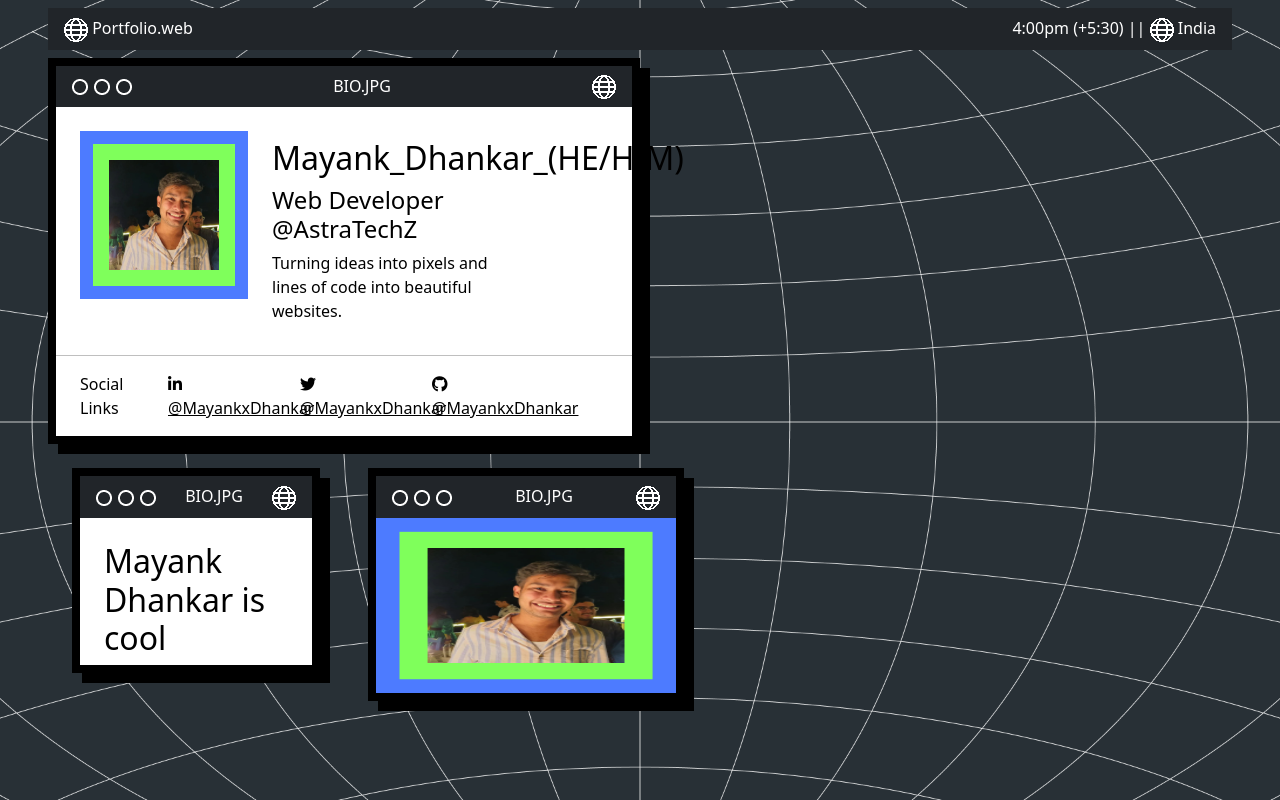
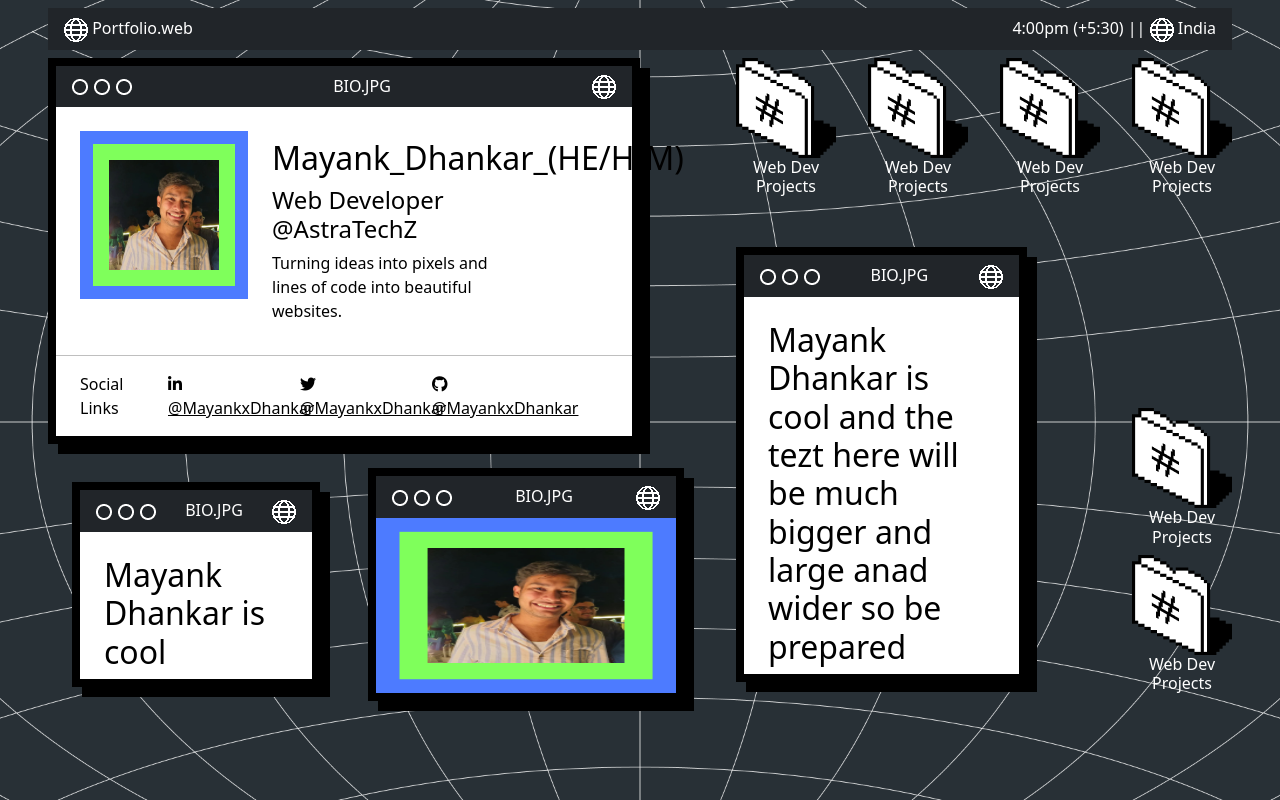
Before and after one commit to mayankdhnkr/mayank-portfolio, a Django app: template homepage/templates/homepage/home.html in a window 1280 px wide. Run offline with Django 4.2, Linux system fonts and the light colour scheme; the template is opened without the code that fills it, so the values that code supplies are empty; some libraries are stand-ins or nearby versions.

Commit message:
Right Side Done

```diff
--- a/homepage/templates/homepage/base.html
+++ b/homepage/templates/homepage/base.html
@@ -33,6 +33,13 @@
             .pic{
                 height:250px;
             }
+            .folders{
+                width:100px;
+                text-align:center;
+            }
+            .rightlower{
+                height:100%;
+            }
         </style>
     </head>
     <body>
--- a/homepage/templates/homepage/home.html
+++ b/homepage/templates/homepage/home.html
@@ -63,7 +63,7 @@
                 <div class="d-flex">
 
                     {% comment %} LEft lower Left {% endcomment %}
-                    <div class="col-lg-6 px-4 pt-4">
+                    <div class="col-lg-6 px-4 pt-4 align-self-center">
                         <div class="d-flex flex-column bg-white text-black windowborder">
                             {% comment %} Ribbon {% endcomment %}
                             <div id="ribbon" class="d-flex justify-content-between bg-dark py-2 text-white">
@@ -94,8 +94,68 @@
                         </div>
                     </div>
                 </div>
+            </div>
+            {% comment %} Right {% endcomment %}
+            <div class="col-lg-6">
 
-            {% comment %} Right {% endcomment %}
+                <div class="d-flex flex-column h-100">
+
+                    <div class="d-flex filegroup justify-content-end">
+                        <div class="folders mx-3">
+                            <img src="{% static 'homepage/folder.png' %}">
+                            <h6>Web Dev Projects</h6>
+                        </div>
+                        <div class="folders mx-3">
+                            <img src="{% static 'homepage/folder.png' %}">
+                            <h6>Web Dev Projects</h6>
+                        </div>
+                        <div class="folders mx-3">
+                            <img src="{% static 'homepage/folder.png' %}">
+                            <h6>Web Dev Projects</h6>
+                        </div>
+                        <div class="folders ms-3">
+                            <img src="{% static 'homepage/folder.png' %}">
+                            <h6>Web Dev Projects</h6>
+                        </div>
+                    </div>
+
+                    <div class="d-flex rightlower ps-5">
+                        {% comment %} Right lower Left {% endcomment %}
+                        <div class="col-lg-8 px-4 pt-4 align-self-center justify-content-center ps-5">
+                            <div class="d-flex flex-column bg-white text-black windowborder">
+                                {% comment %} Ribbon {% endcomment %}
+                                <div id="ribbon" class="d-flex justify-content-between bg-dark py-2 text-white">
+                                    <div class="ribbon-icon ribbon-left ps-3"><img src="{% static 'homepage/button-comp.png' %}" alt=""></div>
+                                    <div class="ribbon-name">BIO.JPG</div>
+                                    <div class="ribbon-date ribbon-right pe-3"><img src="{% static 'homepage/icon-ico.png' %}" alt=""></div>
+                                </div>
+
+                                <div class="d-flex px-4 pt-4">
+                                        <h2>Mayank Dhankar is cool and the tezt here will be much bigger and large anad wider so be prepared</h2>
+                                </div>
+                            </div>
+                        </div>
+
+                        {% comment %} Right lower Right {% endcomment %}
+                        <div class="d-flex col-lg-4 pt-4 justify-content-end">
+                            <div class="d-flex flex-column justify-content-end">
+                                <div class="folders">
+                                    <img src="{% static 'homepage/folder.png' %}">
+                                    <h6>Web Dev Projects</h6>
+                                </div>
+                                <div class="folders">
+                                    <img src="{% static 'homepage/folder.png' %}">
+                                    <h6>Web Dev Projects</h6>
+                                </div>
+                            </div>
+                        </div>
+                    </div>
+
+                </div>
+            </div>
+
+
+
 
 
         </div>
```
Also changed, not shown: homepage/static/homepage/folder-block.png (deleted), homepage/static/homepage/folder.png (added).
